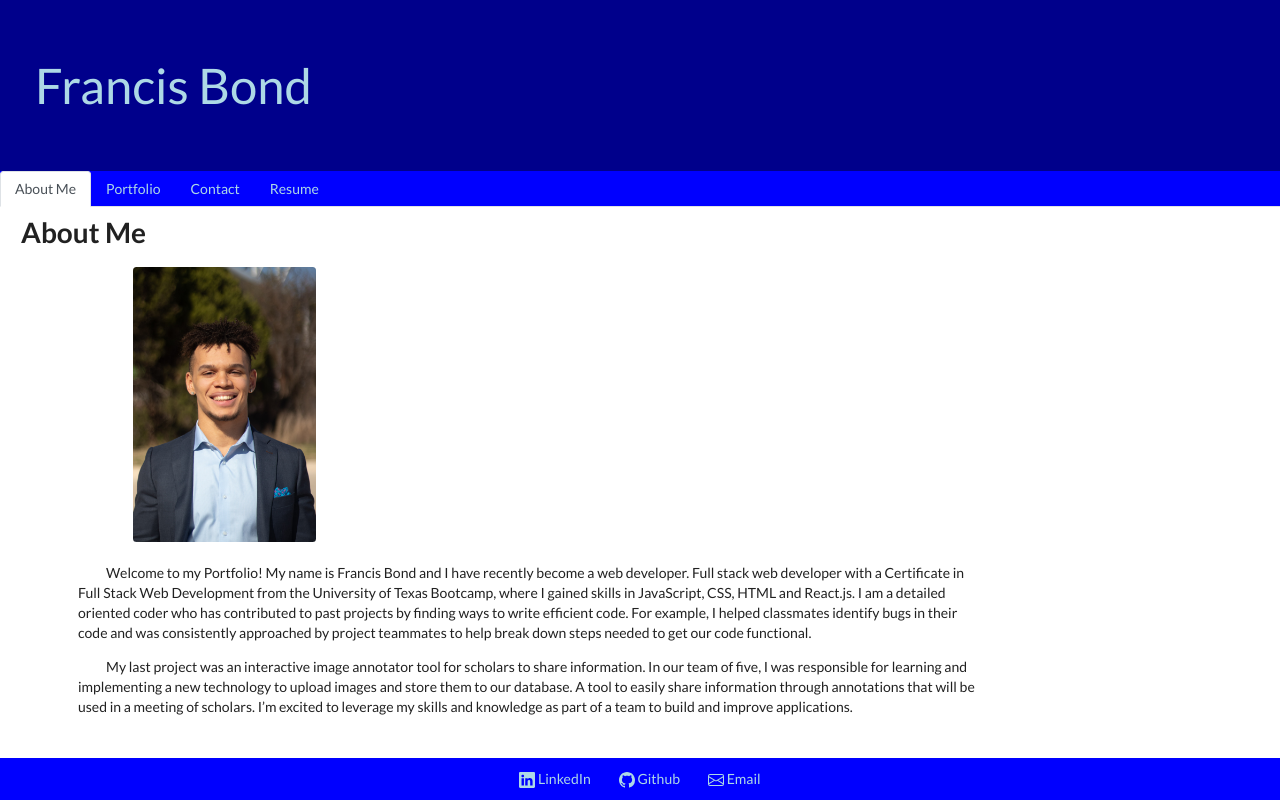
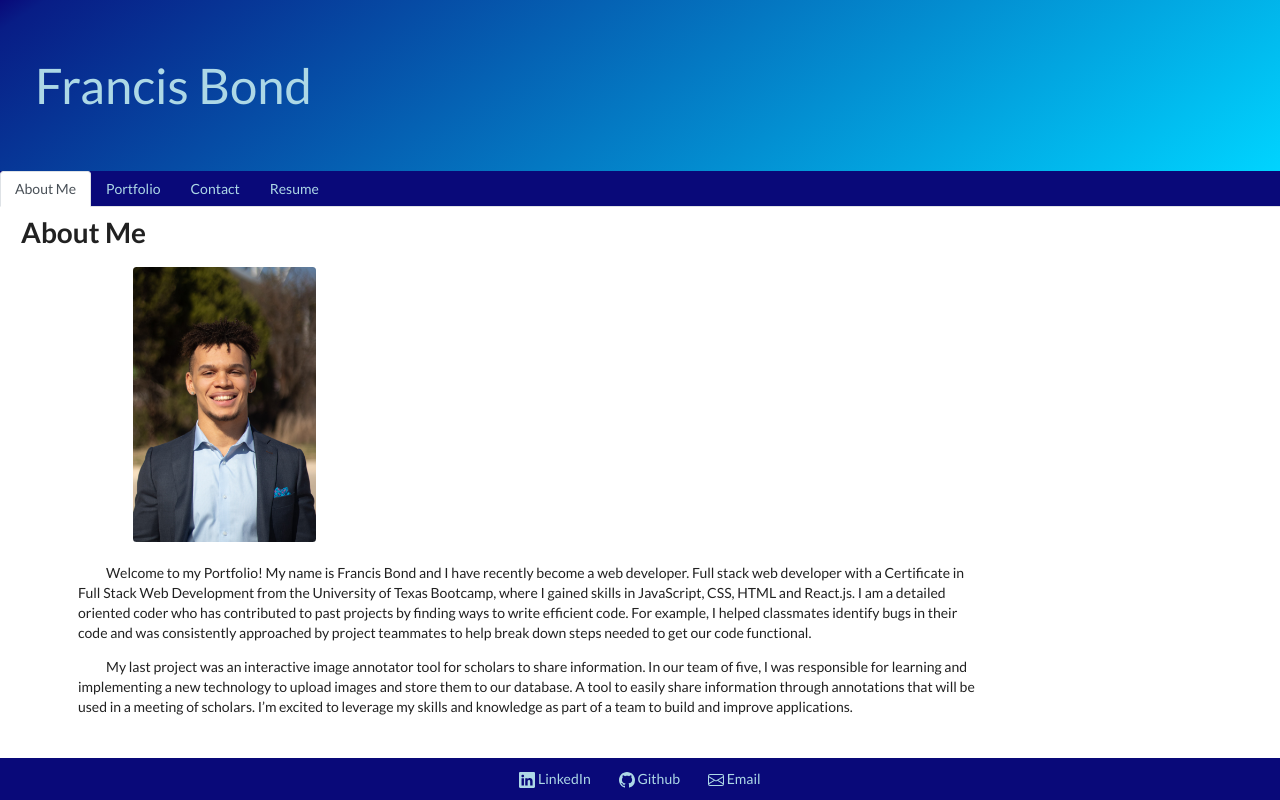
Before and after one commit to francis-bond/portfoliov3, a React (Create React App) app: page / in a window 1280 px wide. Built offline with nearby package versions, Linux system fonts and the light colour scheme.

Commit message:
Added a gradient to the Jumbotron

```diff
--- a/src/components/Footer.css
+++ b/src/components/Footer.css
@@ -3,7 +3,7 @@
   left:0;
   bottom:0;
   right:0;
-  background:blue;
+  background:rgba(9,9,121,1);
   padding:4px;
 }
 
--- a/src/components/NavTabs.css
+++ b/src/components/NavTabs.css
@@ -1,5 +1,5 @@
 .nav-tabs {
-    background-color: blue;
+    background-color: rgba(9,9,121,1);
 }
 
 .nav-item{
--- a/src/components/PortfolioContainer.css
+++ b/src/components/PortfolioContainer.css
@@ -10,7 +10,8 @@
 
 .jumbotron {
     margin-bottom: 0px;
-    background-color: darkblue;
+    background: rgb(9,9,121);
+    background: linear-gradient(146deg, rgba(9,9,121,1) 0%, rgba(8,29,134,1) 3%, rgba(0,212,255,1) 100%);
     color: lightblue;
 }
 
```
